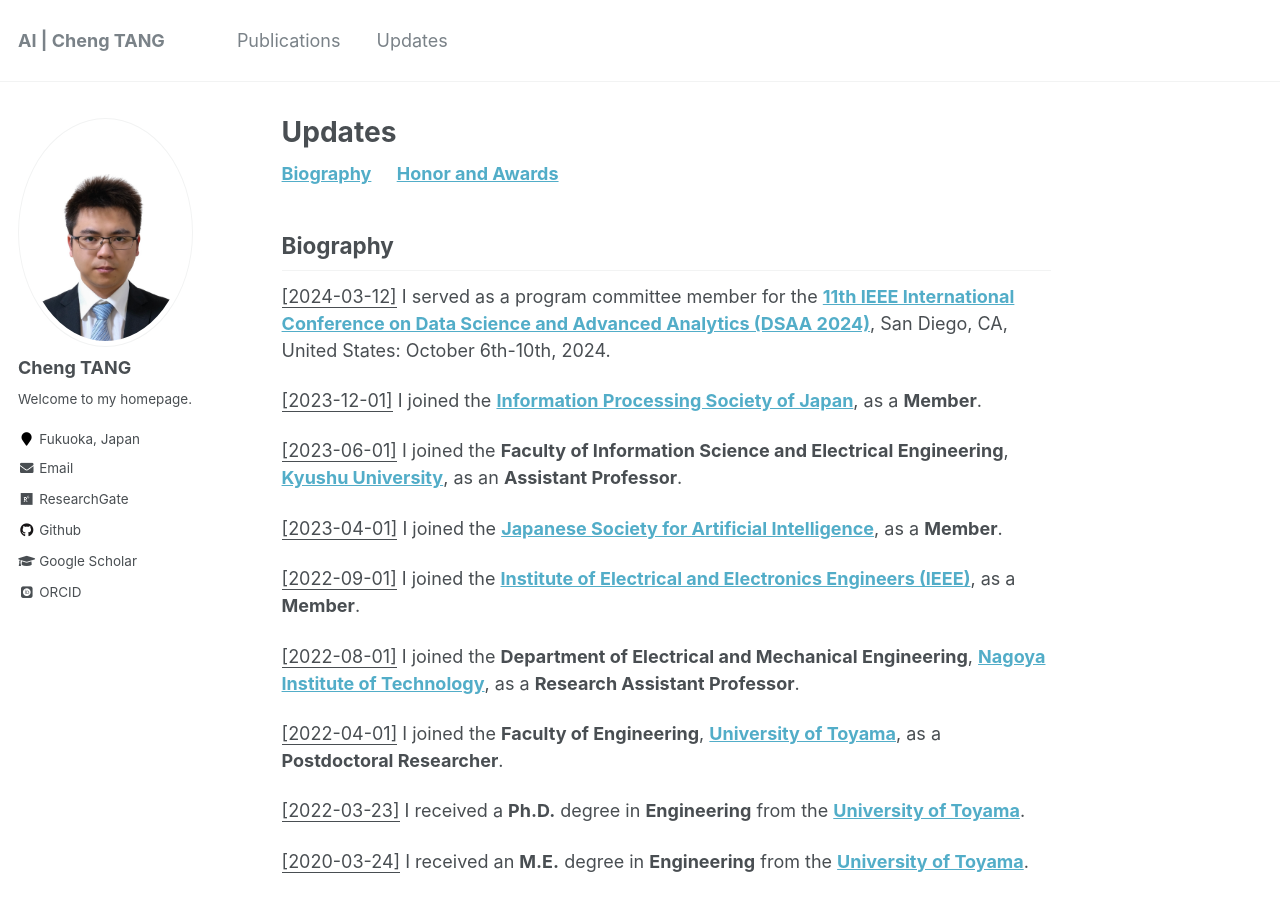
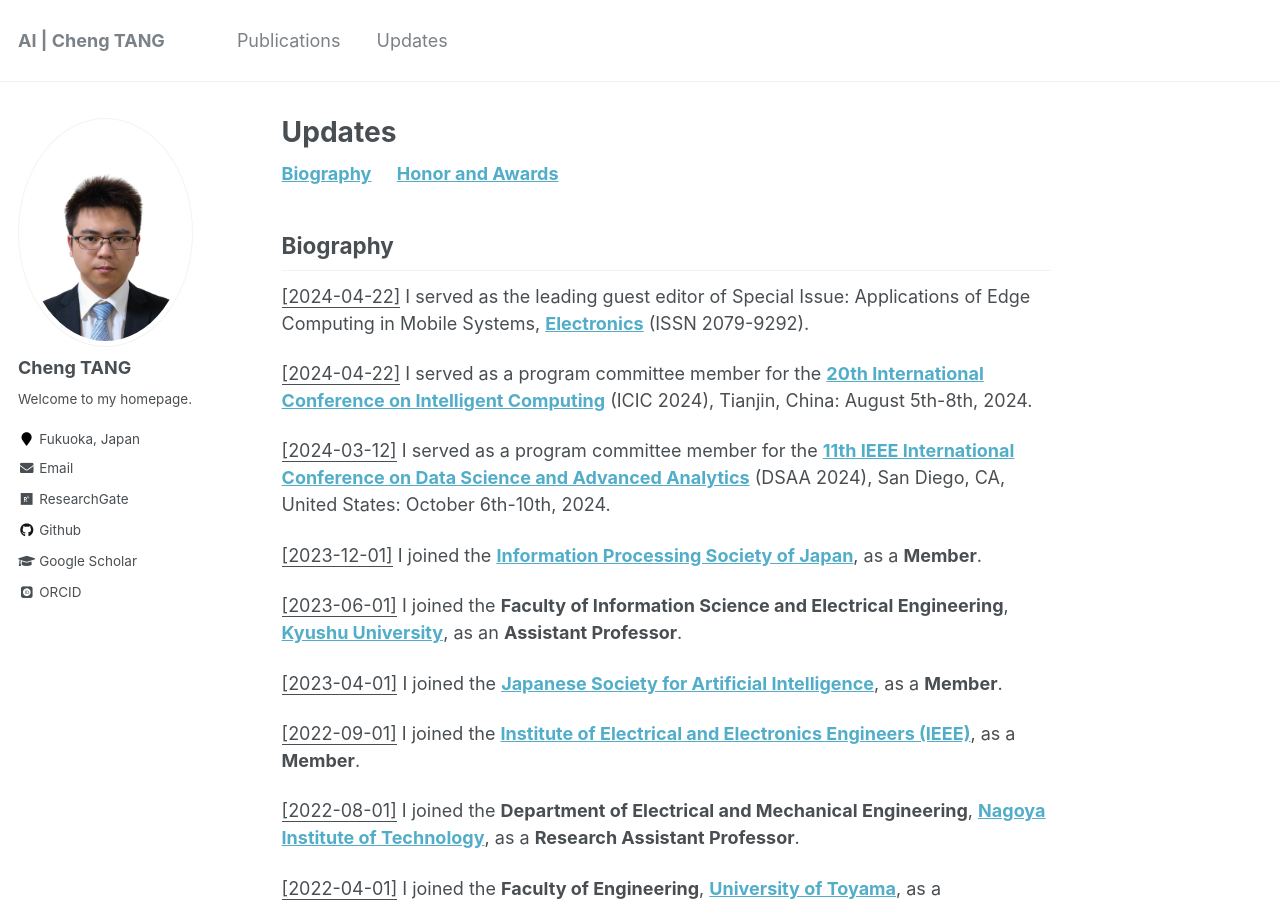
Before and after one commit to ChengTANG-AI/chengtang-ai.github.io, a Jekyll site: the page built from _pages/updates.md, in a window 1280 px wide and 900 px high. Built offline with Jekyll 4.4.1, drawn with Linux system fonts in a browser that asks for light colours; some web fonts are replaced.

Commit message:
Update updates.md

```diff
--- a/_pages/updates.md
+++ b/_pages/updates.md
@@ -13,7 +13,11 @@
 Biography
 </h2>
 
-<u>[2024-03-12]</u> I served as a program committee member for the **[11th IEEE International Conference on Data Science and Advanced Analytics (DSAA 2024)](https://indigopurple.github.io/DSAA/dsaa2024.html)**, San Diego, CA, United States: October 6th-10th, 2024.
+<u>[2024-04-22]</u> I served as the leading guest editor of Special Issue: Applications of Edge Computing in Mobile Systems, **[Electronics](https://www.mdpi.com/journal/electronics)** (ISSN 2079-9292).
+
+<u>[2024-04-22]</u> I served as a program committee member for the **[20th International Conference on Intelligent Computing](https://www.ic-icc.cn/2024/index.htm)** (ICIC 2024), Tianjin, China: August 5th-8th, 2024.
+
+<u>[2024-03-12]</u> I served as a program committee member for the **[11th IEEE International Conference on Data Science and Advanced Analytics](https://indigopurple.github.io/DSAA/dsaa2024.html)** (DSAA 2024), San Diego, CA, United States: October 6th-10th, 2024.
 
 <u>[2023-12-01]</u> I joined the **[Information Processing Society of Japan](https://www.ipsj.or.jp/index.html)**, as a **Member**.
 
```
